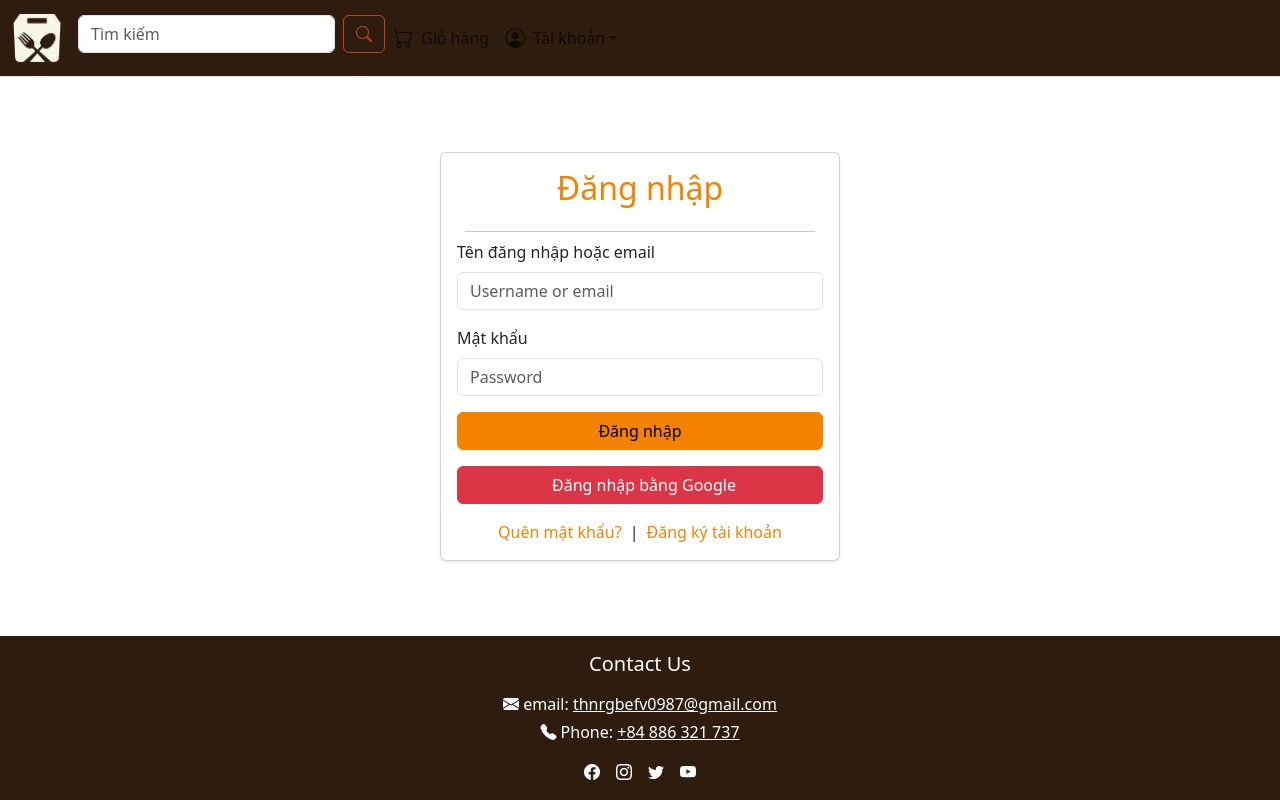
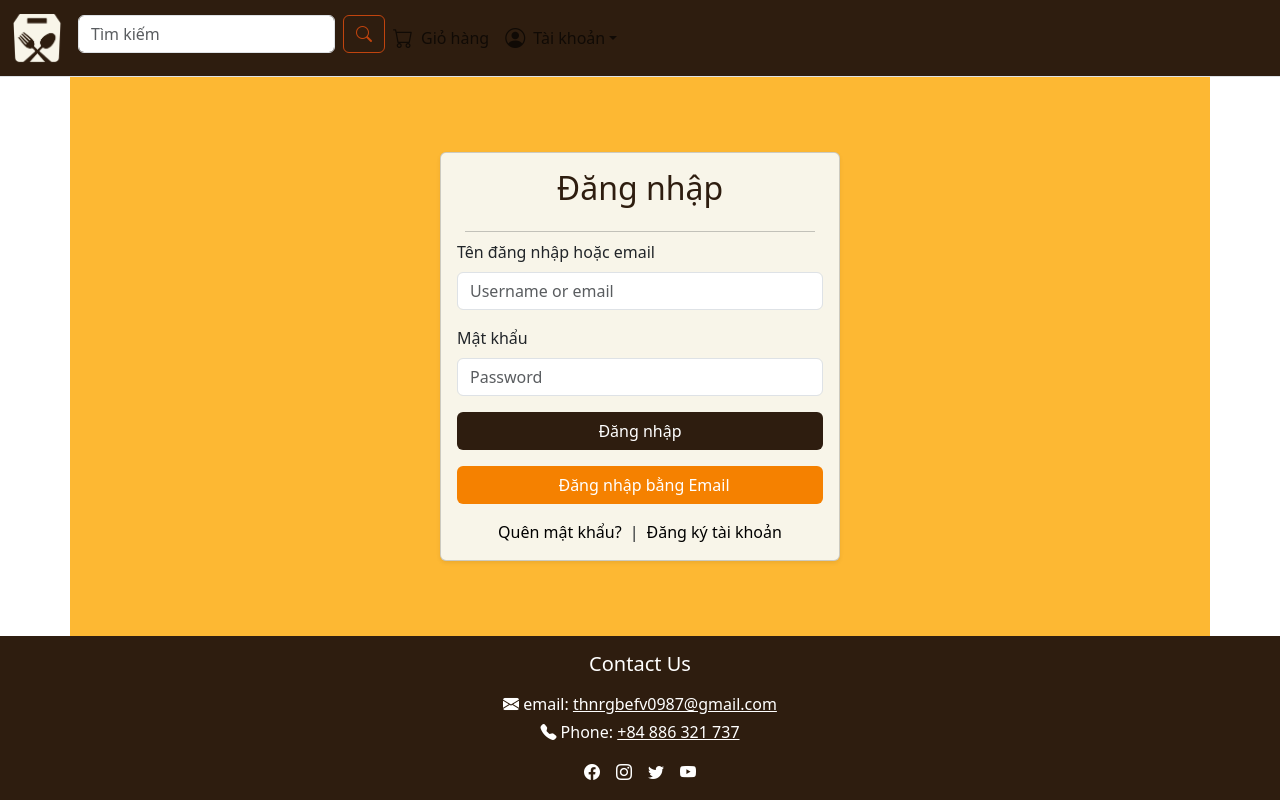
Before and after one commit to SilencedFrost/ASM-Java5, a Vue app in the folder ASM2_Frontend/: page /login in a window 1280 px wide. Built offline with nearby package versions, Linux system fonts and the light colour scheme; no server answers.

Commit message:
feat: changed login page color #6

```diff
--- a/ASM2_Frontend/src/components/pages/Login.vue
+++ b/ASM2_Frontend/src/components/pages/Login.vue
@@ -71,9 +71,9 @@ function loginWithGoogle() {}
 </script>
 
 <template>
-  <div class="container d-flex justify-content-center align-items-center h-100">
-    <div class="card shadow-sm p-3" style="max-width: 400px; width: 100%">
-      <h2 class="mb-3 text-center text-primary">Đăng nhập</h2>
+  <div class="container d-flex justify-content-center align-items-center h-100 bg-warning">
+    <div class="card shadow-sm p-3" style="max-width: 400px; width: 100%; background-color: #f8f5e9;">
+      <h2 class="mb-3 text-center" style="color: #2e1d0f;">Đăng nhập</h2>
       <hr class="p-0 m-2" />
       <form @submit.prevent="onLogin">
         <div class="mb-3">
@@ -102,18 +102,18 @@ function loginWithGoogle() {}
             :disabled="isLoading"
           />
         </div>
-        <button type="submit" class="btn btn-primary w-100" :disabled="isLoading">
+        <button type="submit" class="btn w-100" :disabled="isLoading" style="background-color: #2e1d0f; color: #fff;">
           <span v-if="isLoading" class="spinner-border spinner-border-sm me-2" role="status"></span>
           {{ isLoading ? 'Đang đăng nhập...' : 'Đăng nhập' }}
         </button>
       </form>
-      <button class="btn btn-danger w-100 mt-3" @click="loginWithGoogle" :disabled="isLoading">
-        <i class="fab fa-google me-2"></i> Đăng nhập bằng Google
+        <button class="btn w-100 mt-3" @click="loginWithGoogle" :disabled="isLoading" style="background-color: #f58100; color: #fff;">
+          <i class="fab fa-google me-2"></i> Đăng nhập bằng Email
       </button>
       <div class="mt-3 text-center">
-        <router-link to="/forgot-password" class="text-decoration-none">Quên mật khẩu?</router-link>
+        <router-link to="/forgot-password" class="text-decoration-none" style="color: black;">Quên mật khẩu?</router-link>
         <span class="mx-2">|</span>
-        <router-link to="/register" class="text-decoration-none">Đăng ký tài khoản</router-link>
+        <router-link to="/register" class="text-decoration-none" style="color: black;">Đăng ký tài khoản</router-link>
       </div>
     </div>
   </div>
```
